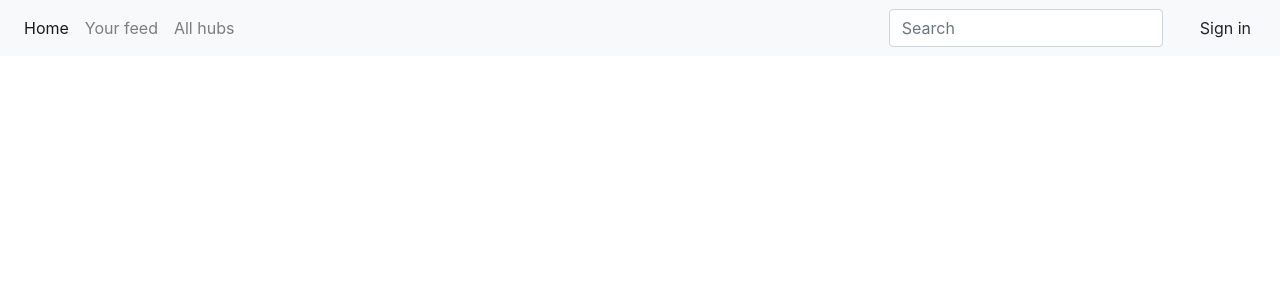
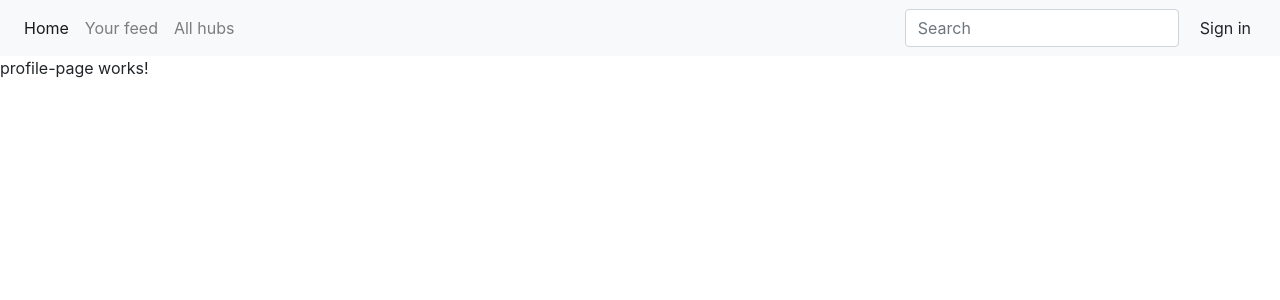
Before and after one commit to ranetpgit/meme-graveyard, an Angular app: page /u/1 in a window 1280 px wide. Before the commit this address led to /. Shown: the top 300 px of the page. Built offline with nearby package versions, Linux system fonts and the light colour scheme.

Commit message:
profile hover

```diff
--- a/src/app/app-routing.module.ts
+++ b/src/app/app-routing.module.ts
@@ -2,10 +2,12 @@ import { NgModule } from '@angular/core';
 import { RouterModule, Routes } from '@angular/router';
 import { MemeDetailComponent } from './meme-detail/meme-detail.component';
 import { LandingPageComponent } from './landing-page/landing-page.component';
+import { ProfilePageComponent } from './profile-page/profile-page.component';
 
 const routes: Routes = [
   { path: '', component: LandingPageComponent },
   { path: 'detail/:id', component: MemeDetailComponent },
+  { path: 'u/:userName', component: ProfilePageComponent },
 ];
 
 @NgModule({
--- a/src/app/app.module.ts
+++ b/src/app/app.module.ts
@@ -9,6 +9,7 @@ import { LandingPageComponent } from './landing-page/landing-page.component';
 import { NavbarComponent } from './navbar/navbar.component';
 import { MemeDetailComponent } from './meme-detail/meme-detail.component';
 import { AppRoutingModule } from './/app-routing.module';
+import { ProfilePageComponent } from './profile-page/profile-page.component';
 
 @NgModule({
   declarations: [
@@ -16,6 +17,7 @@ import { AppRoutingModule } from './/app-routing.module';
     LandingPageComponent,
     NavbarComponent,
     MemeDetailComponent,
+    ProfilePageComponent,
   ],
   imports: [
     FormsModule,
--- a/src/app/navbar/navbar.component.css
+++ b/src/app/navbar/navbar.component.css
@@ -0,0 +1,3 @@
+.dropdown-toggle::after {
+    display:none;
+}
--- a/src/app/navbar/navbar.component.html
+++ b/src/app/navbar/navbar.component.html
@@ -22,15 +22,20 @@
       <input class="form-control mr-sm-2" type="search" placeholder="Search" aria-label="Search">
     </form>
     <ul class="navbar-nav">
-      <li class="nav-item">
-        <a class="nav-link" href="#">{{loggedInUser?.accountName}}</a>
+      <li *ngIf="loggedInUser" class="nav-item">
+          <div ngbDropdown #myDrop="ngbDropdown" (mouseenter) ="$event.stopPropagation(); myDrop.open();" (mouseleave) ="$event.stopPropagation(); myDrop.close();">
+              <a class="nav-link" href="#"  id="dropdownConfig"  ngbDropdownToggle>{{loggedInUser?.accountName}}</a>
+              <div ngbDropdownMenu aria-labelledby="dropdownConfig">
+                <button class="dropdown-item" routerLink="/u/{{loggedInUser?.accountName}}">View profile</button>
+                <button class="dropdown-item">Settings</button>
+                <button class="dropdown-item" (click)="onLogoutButtonClick()">Log out</button>
+              </div>
+            </div>
       </li>
       <li class="nav-item">
         <button *ngIf="!loggedInUser" type="button" class="btn btn-default" (click)="onSignInButtonClick()">Sign in</button>
       </li>
-      <li class="nav-item">
-          <button *ngIf="loggedInUser" type="button" class="btn btn-default" (click)="onLogoutButtonClick()">Log out</button>
-        </li>
+
     </ul>
   </div>
 </nav>
--- a/src/app/navbar/navbar.component.ts
+++ b/src/app/navbar/navbar.component.ts
@@ -3,11 +3,13 @@ import { UserStore } from '../core/user.store';
 import { UserAccount } from '../shared/types/user-account';
 import { ModalHandlerService } from '../core/modal-handler.service';
 import { Subscription } from 'rxjs';
+import {NgbDropdownConfig} from '@ng-bootstrap/ng-bootstrap';
 
 @Component({
   selector: 'app-navbar',
   templateUrl: './navbar.component.html',
   styleUrls: ['./navbar.component.css'],
+  providers: [NgbDropdownConfig]
 })
 export class NavbarComponent implements OnInit, OnDestroy {
   subscription: Subscription;
--- /dev/null
+++ b/src/app/profile-page/profile-page.component.html
@@ -0,0 +1,3 @@
+<p>
+  profile-page works!
+</p>
--- /dev/null
+++ b/src/app/profile-page/profile-page.component.ts
@@ -0,0 +1,15 @@
+import { Component, OnInit } from '@angular/core';
+
+@Component({
+  selector: 'app-profile-page',
+  templateUrl: './profile-page.component.html',
+  styleUrls: ['./profile-page.component.css']
+})
+export class ProfilePageComponent implements OnInit {
+
+  constructor() { }
+
+  ngOnInit() {
+  }
+
+}
```
Also changed, not shown: src/app/profile-page/profile-page.component.css (added).
